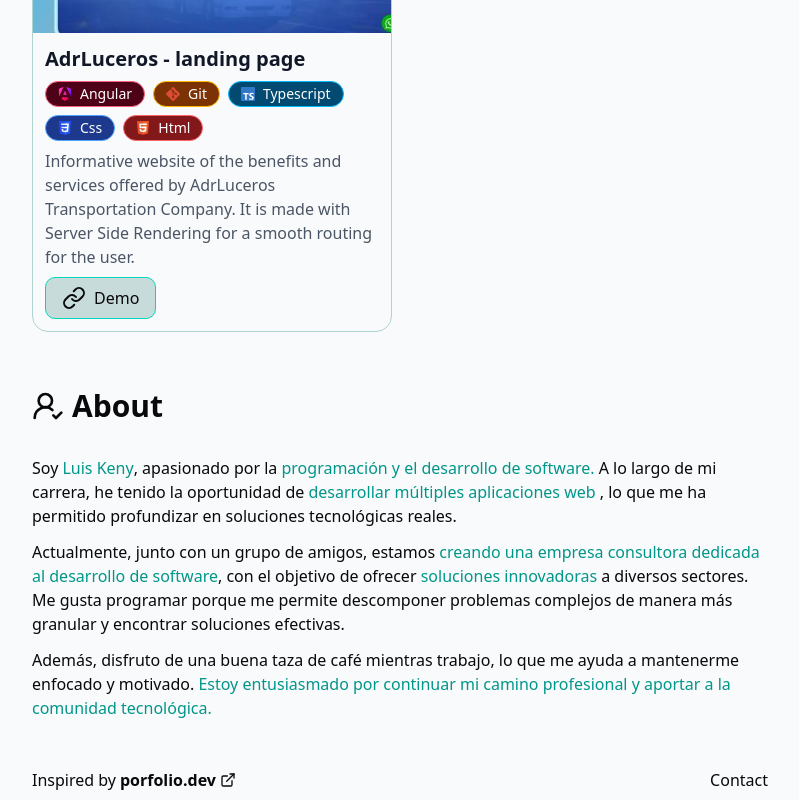
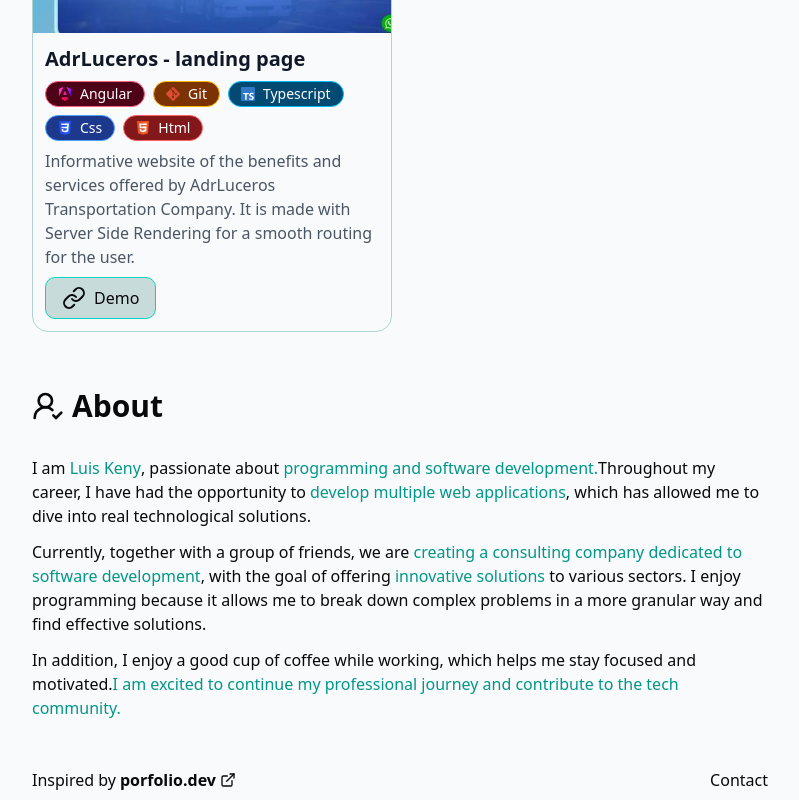
Before and after one commit to luis-keny/portfolio, a Next.js app: page / in a window 1280 px wide. Shown: the part 1890-2690 px from the top of the page, without its empty margins (240-1039 px from the left). Built offline with nearby package versions, Linux system fonts and the light colour scheme.

Commit message:
chore: english translation about me

```diff
--- a/src/sections/About.tsx
+++ b/src/sections/About.tsx
@@ -4,24 +4,24 @@ export default function About() {
   return (
     <section id="about" className="pt-14">
       <div className="flex gap-2 items-center">
-        <UserCheck2 size={32}/>
+        <UserCheck2 size={32} />
         <h2 className="text-3xl font-semibold">About</h2>
       </div>
       <main className="mt-8 description space-y-3">
         <p>
-          Soy <span>Luis Keny</span>, apasionado por la <span>programación y el desarrollo de software. </span>
-          A lo largo de mi carrera, he tenido la oportunidad de <span>desarrollar múltiples aplicaciones web </span>
-          , lo que me ha permitido profundizar en soluciones tecnológicas reales.
+          I am <span>Luis Keny</span>, passionate about <span>programming and software development.</span>
+          Throughout my career, I have had the opportunity to <span>develop multiple web applications</span>,
+          which has allowed me to dive into real technological solutions.
         </p>
         <p>
-          Actualmente, junto con un grupo de amigos, estamos <span>creando una empresa consultora dedicada
-          al desarrollo de software</span>, con el objetivo de ofrecer <span>soluciones innovadoras</span> a
-          diversos sectores. Me gusta programar porque me permite descomponer problemas complejos de manera más
-          granular y encontrar soluciones efectivas.
+          Currently, together with a group of friends, we are <span>creating a consulting company dedicated
+            to software development</span>, with the goal of offering <span>innovative solutions</span> to various
+          sectors. I enjoy programming because it allows me to break down complex problems in a more granular way
+          and find effective solutions.
         </p>
         <p>
-          Además, disfruto de una buena taza de café mientras trabajo, lo que me ayuda a mantenerme enfocado
-          y motivado. <span>Estoy entusiasmado por continuar mi camino profesional y aportar a la comunidad tecnológica.</span>
+          In addition, I enjoy a good cup of coffee while working, which helps me stay focused and motivated.
+          <span>I am excited to continue my professional journey and contribute to the tech community.</span>
         </p>
       </main>
     </section>
```
